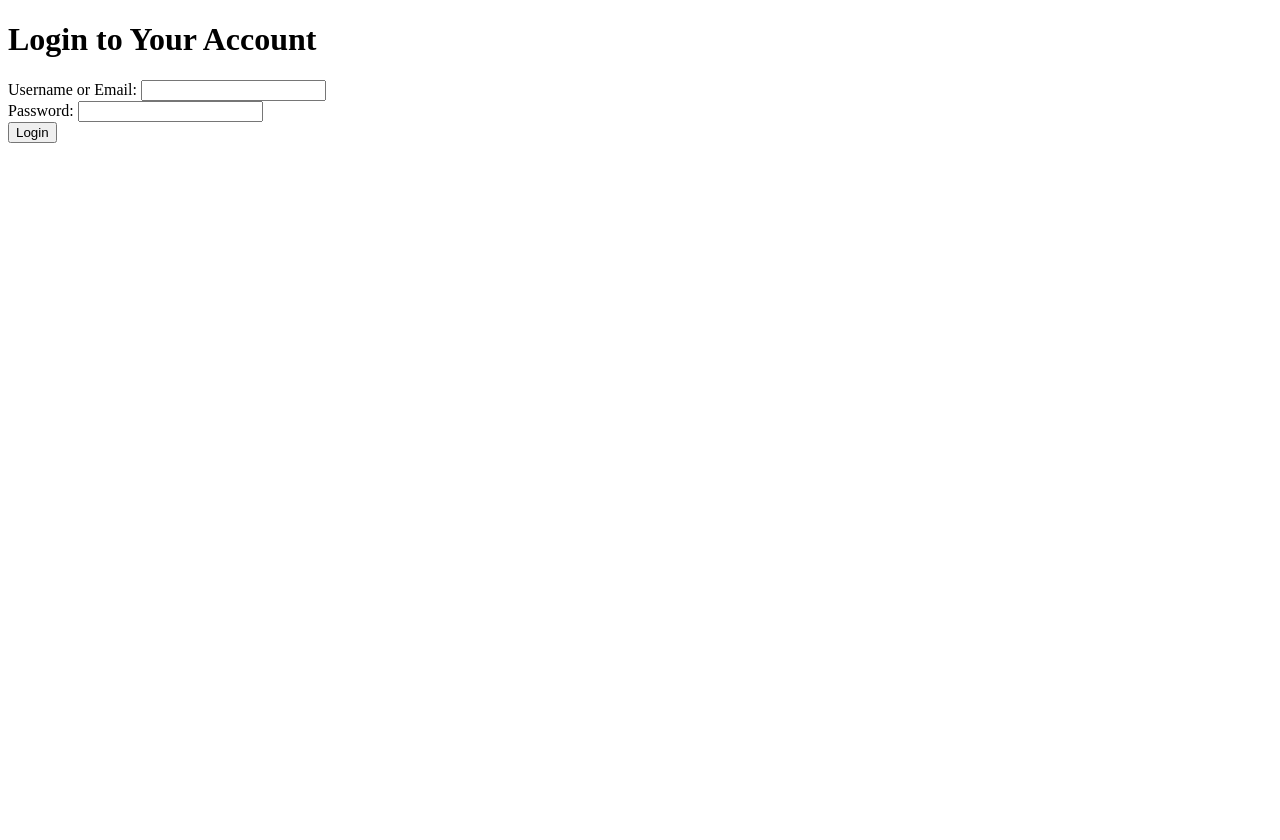
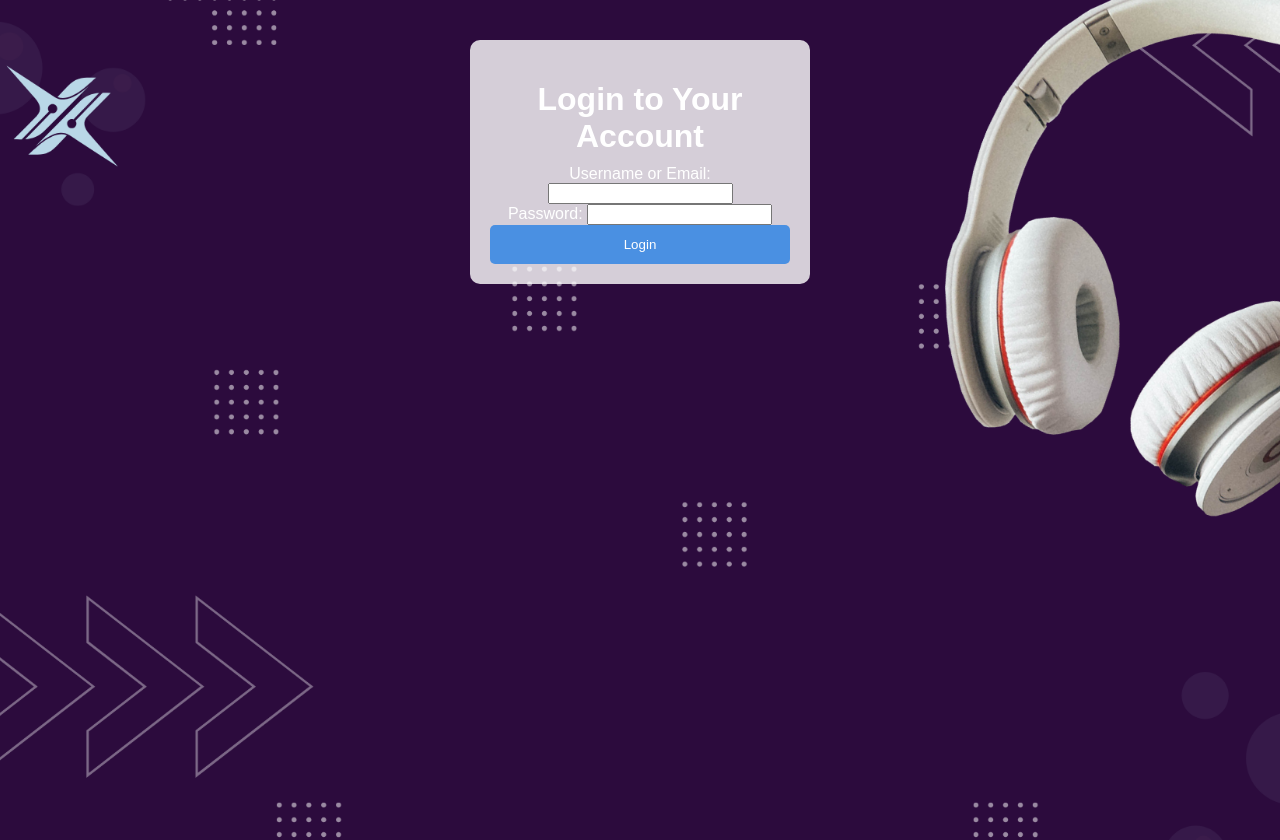
Before and after one commit to must-not-be-namedd/FULL_STACK, a website: page login.html in a window 1280 px wide. Before the commit the page ends 800 px from the top, so only its background shows below. Drawn offline with Linux system fonts and the light colour scheme; files whose address does not match are found by name.

Commit message:
Update login.html

```diff
--- a/login.html
+++ b/login.html
@@ -1,10 +1,10 @@
-<!-- Third Page: Login -->
 <!DOCTYPE html>
 <html lang="en">
 <head>
     <meta charset="UTF-8">
     <meta name="viewport" content="width=device-width, initial-scale=1.0">
     <title>Login</title>
+    <link rel="stylesheet" href="styles.css">
 </head>
 <body>
     <div id="login-form">
```
